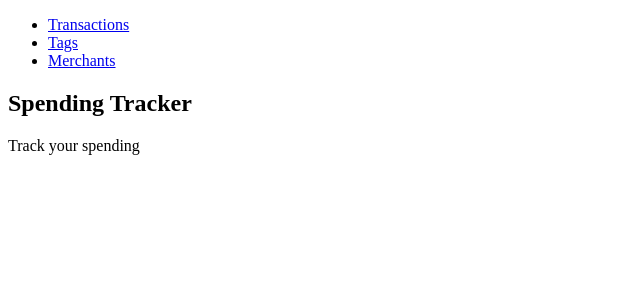
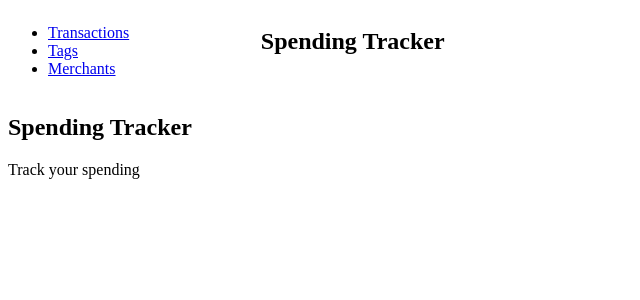
Before and after one commit to dephrase/spending_tracker, a Flask app: page / in a window 1280 px wide. Shown: the top 300 px of the page, without its empty margins (0-640 px from the left). Run offline with Flask 2, Linux system fonts and the light colour scheme.

Commit message:
Starting grid layout for header

```diff
--- /dev/null
+++ b/static/base.css
@@ -0,0 +1,11 @@
+.dropdown-buttons {
+    display: flex;
+    flex-direction: row;
+    justify-content: left;
+}
+
+.header {
+    display: grid;
+    grid-template-columns: [one] 20% [two] 20% [three] 20% [four] 20% [five] 20%;
+    grid-template-rows: 100%;
+}
--- a/templates/base.html
+++ b/templates/base.html
@@ -4,11 +4,13 @@
     <meta charset="UTF-8">
     <meta http-equiv="X-UA-Compatible" content="IE=edge">
     <meta name="viewport" content="width=device-width, initial-scale=1.0">
+    <link rel="stylesheet" type="text/css" href="static/base.css" />
     <title>Spending Tracker</title>
 </head>
 <body>
-    <main class="header">
-    <nav>
+    <main class="main">
+    <div class="header">
+        <div class="dropdown-buttons">
             <ul>
                 <li>
                     <a href="/transactions">Transactions</a>
@@ -20,7 +22,12 @@
                     <a href="/merchants">Merchants</a>
                 </li>
             </ul>
-    </nav>
+        </div>
+        <div class="logo">
+            <h2>Spending Tracker</h2>
+        </div>
+
+    </div>
         <section id="content">
             {% block content %}
 
```
Lines whose indentation alone changed are shown as unchanged.
